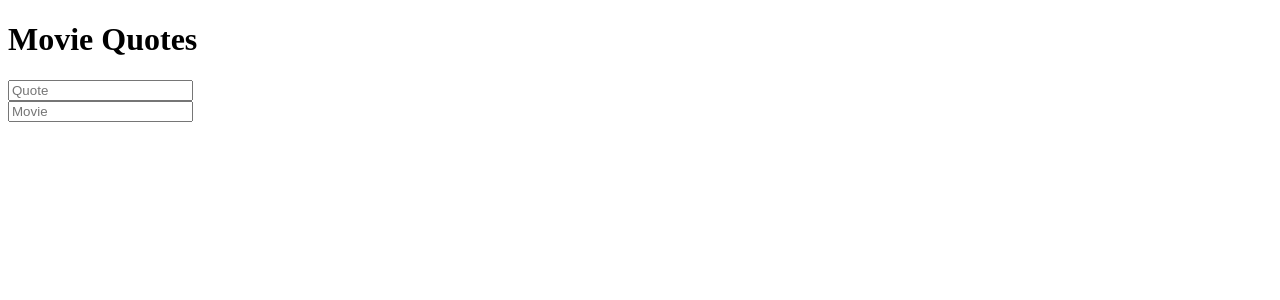
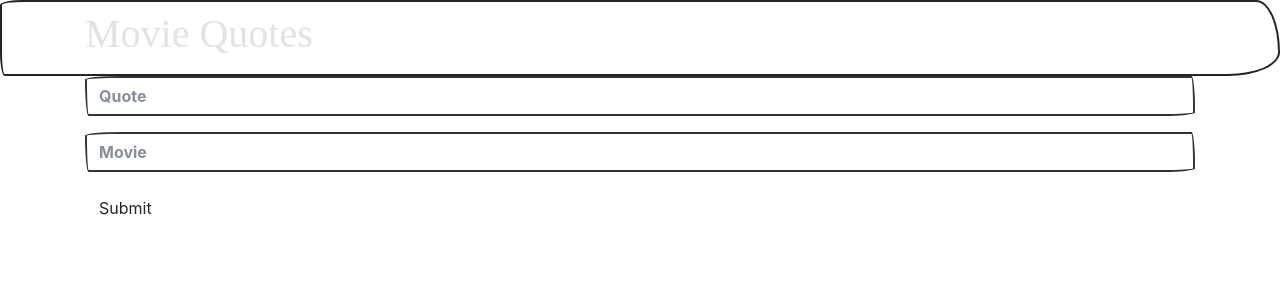
Before and after one commit to callejaspa/movie-quotes, an Angular app in the folder MovieQuotes/: page / in a window 1280 px wide. Shown: the top 300 px of the page. Built offline with nearby package versions, Linux system fonts and the light colour scheme; a web font is replaced by a local one.

Commit message:
Improve the look of my app

```diff
--- a/MovieQuotes/src/app/app.component.css
+++ b/MovieQuotes/src/app/app.component.css
@@ -0,0 +1,3 @@
+h1 {
+    color: #2222;
+}
--- a/MovieQuotes/src/app/app.component.html
+++ b/MovieQuotes/src/app/app.component.html
@@ -1,11 +1,25 @@
-
-  <h1>
+<nav class="navbar navbar-inverse">
+  <div class="container">
+    <h1>
       Movie Quotes
-  </h1>
-<input type="text" placeholder="Quote" name="quote" [(ngModel)]="movieQuote.quote">
-<br><input type="text" placeholder="Movie" name="movie" [(ngModel)]="movieQuote.movie">
-
-<p *ngIf="movieQuote.movie && movieQuote.quote">
-  The best quote from <b>{{movieQuote.movie}}</b>
-  is <b>"{{movieQuote.quote}}"</b>.
-</p>
+    </h1>
+  </div>
+</nav>
+<div class="container">
+  <div class="well well=lg">
+    <form>
+      <div class="form-group">
+        <input type="text" class="form-control" placeholder="Quote" name="quote" [(ngModel)]="movieQuote.quote">
+      </div>
+      <div class="form-group">
+        <input type="text" class="form-control" placeholder="Movie" name="movie" [(ngModel)]="movieQuote.movie">
+      </div>
+      <p *ngIf="movieQuote.movie && movieQuote.quote">
+        The best quote from <b>{{movieQuote.movie}}</b> is <b>"{{movieQuote.quote}}"</b>.
+      </p>
+      <button type="button" class="btn btn-default pull-right"
+      (click)="onSubmit()">Submit</button>
+      <div class="clearFix"></div>
+    </form>
+  </div>
+</div>
--- a/MovieQuotes/src/app/app.component.ts
+++ b/MovieQuotes/src/app/app.component.ts
@@ -14,5 +14,9 @@ export class AppComponent {
   movieQuote: MovieQuote = {
     'quote': '',
     'movie': ''
-    };
+  };
+
+  onSubmit(): void {
+    console.log("You wish to submit:", this.movieQuote);
+  }
 }
--- a/MovieQuotes/src/index.html
+++ b/MovieQuotes/src/index.html
@@ -2,9 +2,9 @@
 <html lang="en">
 <head>
   <meta charset="utf-8">
-  <title>MovieQuotes</title>
+  <title>Movie Quotes</title>
   <base href="/">
-
+  <link rel="stylesheet" href="https://bootswatch.com/4/sketchy/bootstrap.min.css">
   <meta name="viewport" content="width=device-width, initial-scale=1">
   <link rel="icon" type="image/x-icon" href="favicon.ico">
 </head>
```
